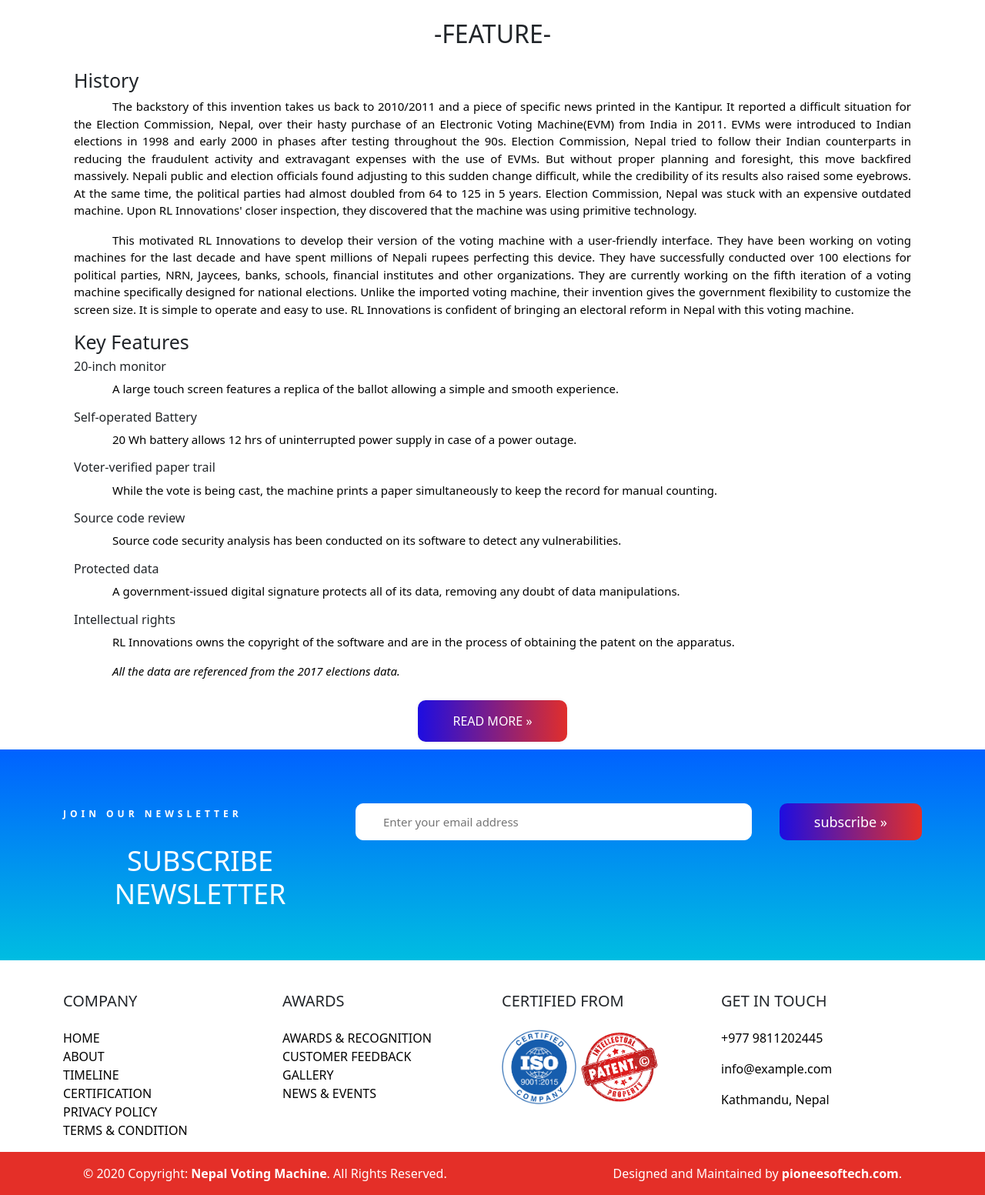
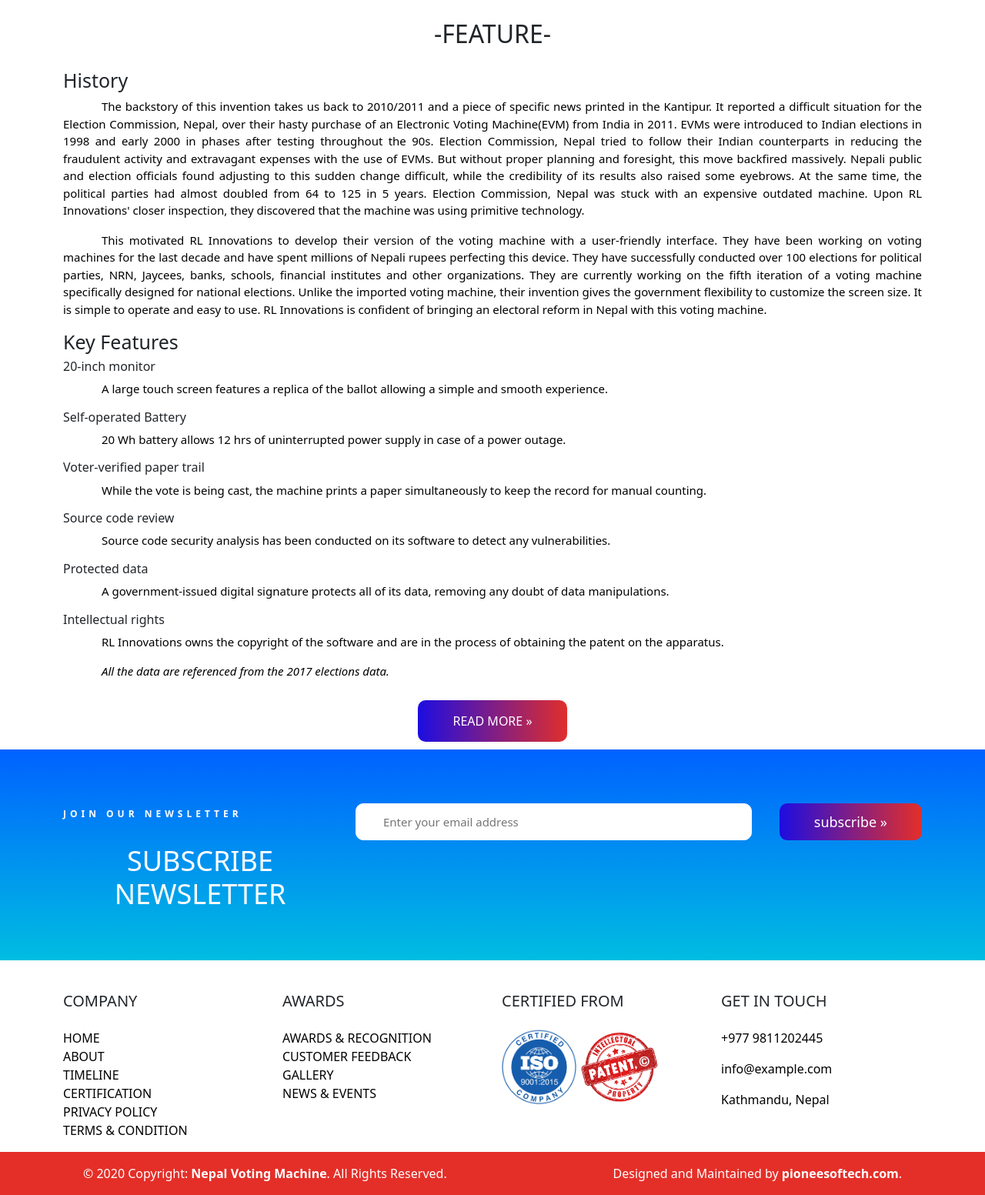
Before and after one commit to rajendrashahu/npvoting, a PHP site: page /feature in a window 1280 px wide. Shown: the part 88-1641 px from the top of the page at 77% size. Run offline with PHP 8.4, Linux system fonts and the light colour scheme; some libraries are stand-ins or nearby versions.

Commit message:
features page maintained

```diff
--- a/css/style.css
+++ b/css/style.css
@@ -166,9 +166,9 @@ p {
 
 /*Features Section*/
 
-.feature-section {
-    margin-left: 6em;
-    margin-right: 6em;
+.feature-section .container {
+    margin-left: auto;
+    margin-right: auto;
 }
 
 /*device detail*/
--- a/pages/feature/index.php
+++ b/pages/feature/index.php
@@ -1,4 +1,5 @@
 <div class="feature-section">
+    <div class="container">
         <h2>-feature-</h2>
         <div>
             <div>
@@ -52,3 +53,4 @@
             <a href="about.php" class="next">READ MORE &raquo;</a>
         </div>
     </div>
+</div>
```
Lines whose indentation alone changed are shown as unchanged.
